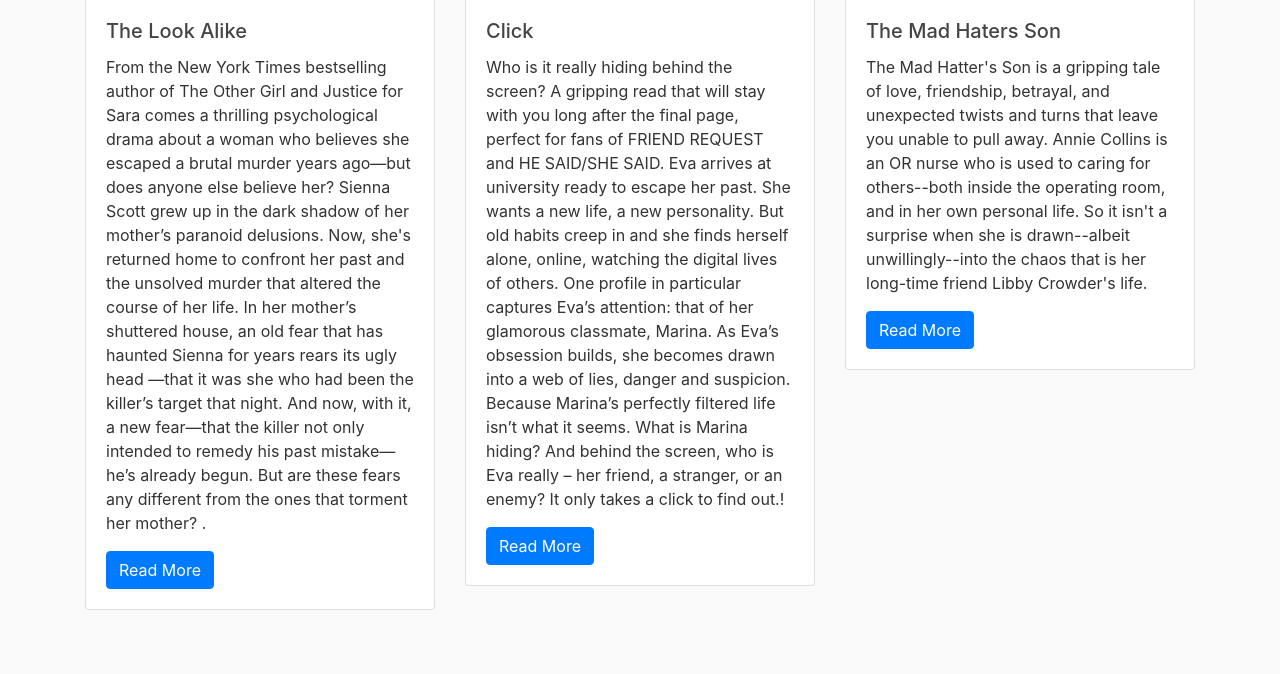
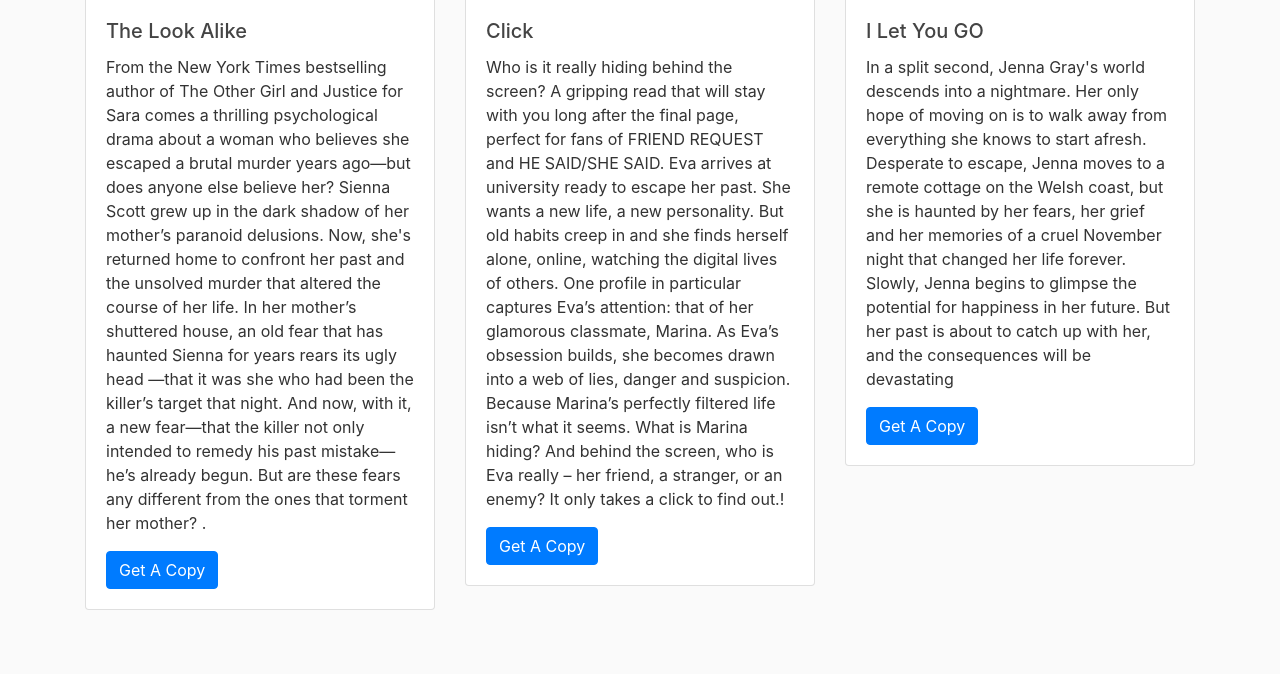
Before and after one commit to chepkiruibetty/any-novel, a Flask app: page /thrillers in a window 1280 px wide. Shown: the part 1256-1930 px from the top of the page. Run offline with Flask 2, Linux system fonts and the light colour scheme; some libraries are stand-ins or nearby versions.

Commit message:
created a link to access the copy

```diff
--- a/novels/templates/thrillers.html
+++ b/novels/templates/thrillers.html
@@ -10,7 +10,7 @@
                     <h5 class="card-title">The Other Mrs</h5>
                     <p class="card-text">Propulsive and addictive, The Other Mrs. is the twisty new psychological
                         thriller from Mary Kubica, the New York Times bestselling author of The Good Girl.</p>
-                    <a href="#" class="btn btn-primary">Read More</a>
+                    <a href="https://www.amazon.com/Other-Mrs-Novel-Mary-Kubica/dp/0778369110" class="btn btn-primary">Get A Copy</a>
                 </div>
             </div>
         </div>
@@ -27,7 +27,7 @@
                         anything about them. She agreed to this unusual arrangement because she’s so crazy about him.
 
                     </p>
-                    <a href="#" class="btn btn-primary">Read More</a>
+                    <a href="https://www.amazon.com/Wives-Novel-Tarryn-Fisher/dp/1525809784" class="btn btn-primary">Get A Copy</a>
                 </div>
             </div>
         </div>
@@ -45,7 +45,7 @@
                         past few years. She’d love nothing better than to toss out all her husband’s crap. He says he’s
                         a collector. Emily knows better—he’s a hoarder. The larger his “collection” becomes, the deeper
                         the distance grows between Emily and the man she married..</p>
-                        <a href="#" class="btn btn-primary">Read More</a>
+                        <a href="https://www.amazon.com/Careful-What-You-Wish-Novel/dp/0062473654" class="btn btn-primary">Get A Copy</a>
                 </div>
             </div>
         </div>
@@ -68,7 +68,7 @@
 
 
                         .</p>
-                    <a href="#" class="btn btn-primary">Read More</a>
+                    <a href="https://www.goodreads.com/book/show/45046788-the-look-alike" class="btn btn-primary">Get A Copy</a>
                 </div>
             </div>
         </div>
@@ -93,24 +93,18 @@
                         enemy?
 
                         It only takes a click to find out.! </p>
-                    <a href="#" class="btn btn-primary">Read More</a>
+                    <a href="https://www.amazon.com/Click-L-Smyth-ebook/dp/B07DQ97RS2" class="btn btn-primary">Get A Copy</a>
                 </div>
             </div>
         </div>
         <div class="col-md-4">
             <div class="card mb-3">
-                <img src="https://bit.ly/2SGqPvR" class="card-img-top" alt="...">
+                <img src="https://bit.ly/37LUsQy" class="card-img-top" alt="...">
                 <div class="card-body">
-                    <h5 class="card-title">The Mad Haters Son</h5>
-                    <p class="card-text">The Mad Hatter's Son is a gripping tale of love, friendship, betrayal, and
-                        unexpected
-                        twists and turns that leave you unable to pull away. Annie Collins is an OR nurse who is used to
-                        caring
-                        for others--both inside the operating room, and in her own personal life. So it isn't a surprise
-                        when
-                        she is drawn--albeit unwillingly--into the chaos that is her long-time friend Libby Crowder's
-                        life.</p>
-                    <a href="#" class="btn btn-primary">Read More</a>
+                    <h5 class="card-title">I Let You GO</h5>
+                    <p class="card-text">In a split second, Jenna Gray's world descends into a nightmare. Her only hope of moving on is to walk away from everything she knows to start afresh. Desperate to escape, Jenna moves to a remote cottage on the Welsh coast, but she is haunted by her fears, her grief and her memories of a cruel November night that changed her life forever.
+                            Slowly, Jenna begins to glimpse the potential for happiness in her future. But her past is about to catch up with her, and the consequences will be devastating</p>
+                    <a href="https://www.goodreads.com/book/show/23125266-i-let-you-go" class="btn btn-primary">Get A Copy</a>
                 </div>
             </div>
         </div>
```
